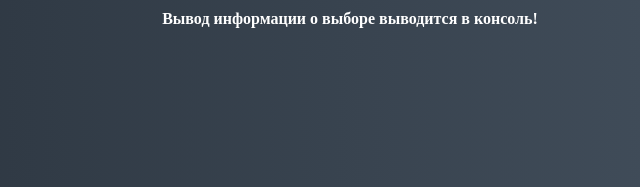
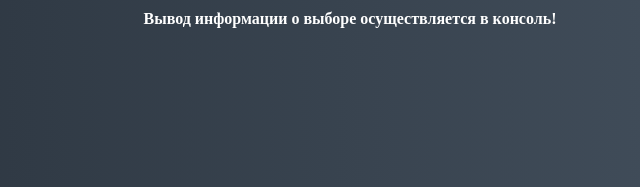
Before and after one commit to redvoxdev/howto, a plain HTML site: page index.html in a window 1280 px wide. Shown: the part 531-718 px from the top of the page, 290-930 px from the left. Drawn offline with Linux system fonts and the light colour scheme.

Commit message:
fix: minor content changes

```diff
--- a/index.html
+++ b/index.html
@@ -21,8 +21,7 @@
           <img class="card" data-info='third card info' src="" alt="Third card" />
         </li>
       </ul>
-
-      <h4>Вывод информации о выборе выводится в консоль!</h4>
+      <h4>Вывод информации о выборе осуществляется в консоль!</h4>
     </div>
     <script src="index.js"></script>
   </body>
```
